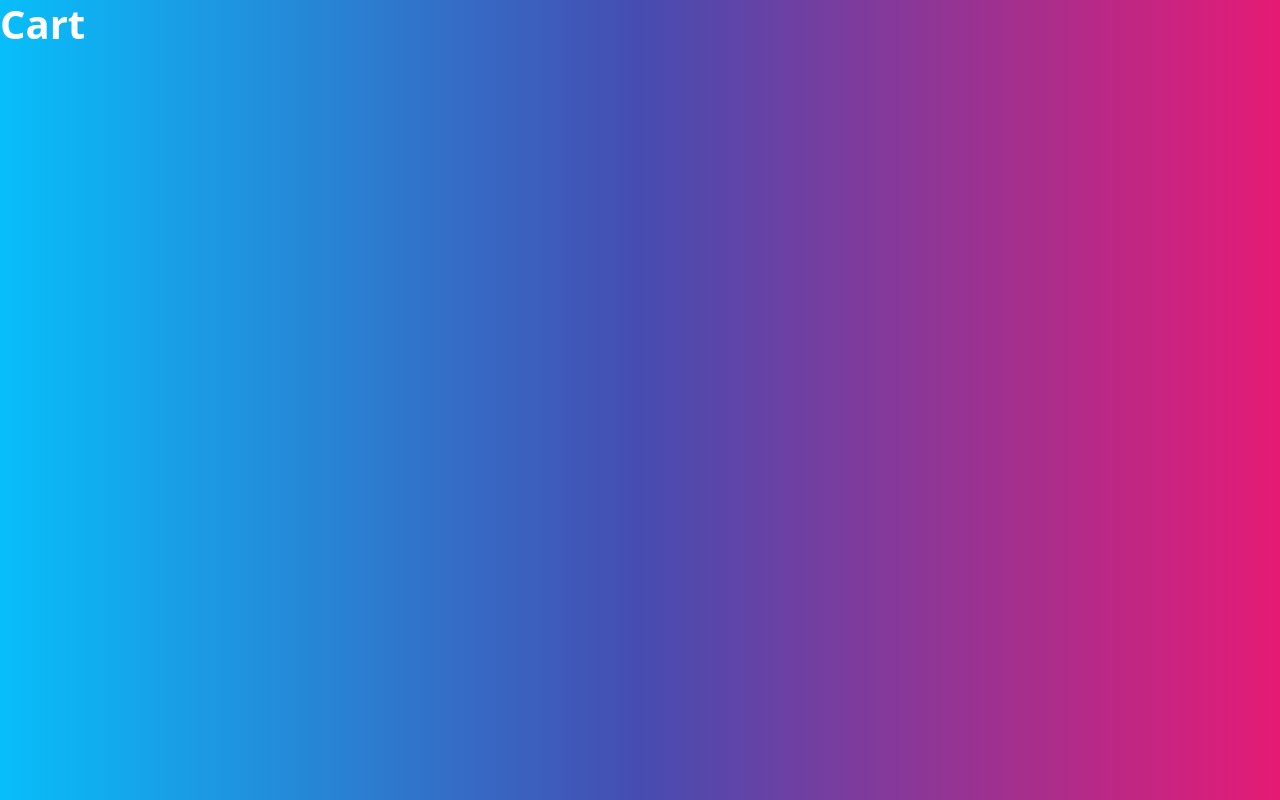
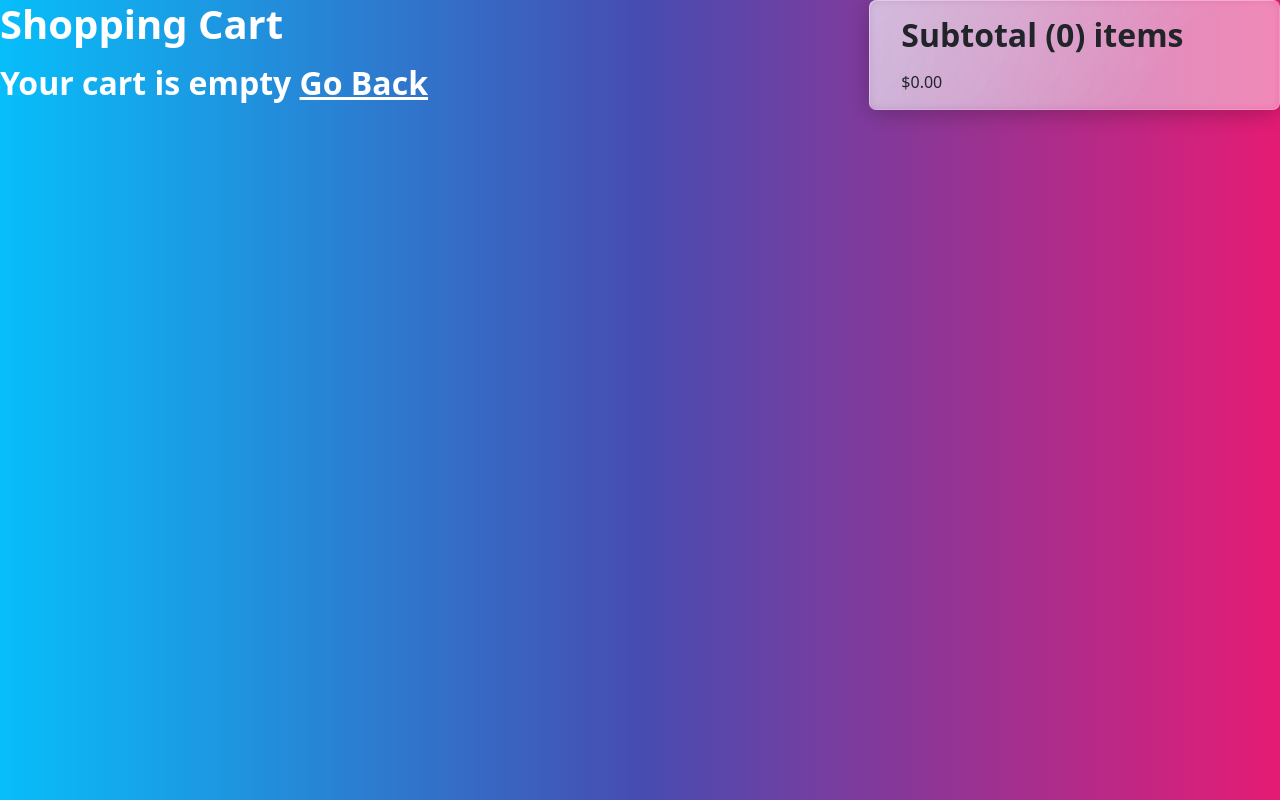
Before and after one commit to shivetay/udemy_mern_shop, a React (Create React App) app in the folder client/: page /cart/1 in a window 1280 px wide. Built offline with nearby package versions, Linux system fonts and the light colour scheme.

Commit message:
add: cart

```diff
--- a/client/src/App.js
+++ b/client/src/App.js
@@ -14,7 +14,7 @@ const App = () => {
         <MainLayout>
           <Route exact path='/' component={Home} />
           <Route exact path='/product/:id' component={ProductView} />
-          <Route exatc path='/cart/:id?' component={CartScreen} />
+          <Route path='/cart/:id?' component={CartScreen} />
         </MainLayout>
       </Router>
     </div>
--- a/client/src/components/features/Cart/CartScreen.js
+++ b/client/src/components/features/Cart/CartScreen.js
@@ -1,10 +1,102 @@
-import React from 'react';
+import React, { useEffect } from 'react';
+import { useDispatch, useSelector } from 'react-redux';
+import { Link } from 'react-router-dom';
+import {
+  Row,
+  Col,
+  ListGroup,
+  Image,
+  Form,
+  Button,
+  Card,
+} from 'react-bootstrap';
+import { addItem } from '../../../redux/cartReducer.js';
 
-const CartScreen = () => {
+const CartScreen = ({ match, location, history }) => {
+  const productId = match.params.id;
+  const qty = location.search ? Number(location.search.split('=')[1]) : 1; // get info from query
+  const dispatch = useDispatch;
+  const cart = useSelector((state) => state.cart);
+
+  const { cartItems } = cart;
+
+  useEffect(() => {
+    console.log(productId.id, 'id');
+    console.log(qty);
+    if (productId.id) {
+      console.log(productId.id);
+      dispatch(addItem(productId, qty));
+    }
+  }, [dispatch, productId, qty]);
   return (
-    <div>
-      <h1>Cart</h1>
-    </div>
+    <Row>
+      <Col md={8}>
+        <h1>Shopping Cart</h1>
+        {cartItems.length === 0 ? (
+          <h2>
+            Your cart is empty <Link to='/'>Go Back</Link>
+          </h2>
+        ) : (
+          <ListGroup variant='flush'>
+            {cartItems.map((item) => (
+              <ListGroup.Item key={item.product}>
+                <Row>
+                  <Col md={2}>
+                    <Image src={item.image} alt={item.name} fluid rounded />
+                  </Col>
+                  <Col md={3}>
+                    <Link to={`/product/${item.product}`}>{item.name}</Link>
+                  </Col>
+                  <Col md={2}>${item.price}</Col>
+                  <Col md={2}>
+                    <Form.Control
+                      as='select'
+                      value={item.qty}
+                      // onChange={(e) =>
+                      //   dispatch(
+                      //     addToCart(item.product, Number(e.target.value))
+                      //   )
+                      // }
+                    >
+                      {[...Array(item.countInStock).keys()].map((x) => (
+                        <option key={x + 1} value={x + 1}>
+                          {x + 1}
+                        </option>
+                      ))}
+                    </Form.Control>
+                  </Col>
+                  <Col md={2}>
+                    <Button
+                      type='button'
+                      variant='light'
+                      // onClick={() => removeFromCartHandler(item.product)}
+                    >
+                      <i className='fas fa-trash'></i>
+                    </Button>
+                  </Col>
+                </Row>
+              </ListGroup.Item>
+            ))}
+          </ListGroup>
+        )}
+      </Col>
+      <Col md={4}>
+        <Card>
+          <ListGroup variant='flush'>
+            <ListGroup.Item>
+              <h2>
+                Subtotal ({cartItems.reduce((acc, item) => acc + item.qty, 0)})
+                items
+              </h2>
+              $
+              {cartItems
+                .reduce((acc, item) => acc + item.qty * item.price, 0)
+                .toFixed(2)}
+            </ListGroup.Item>
+          </ListGroup>
+        </Card>
+      </Col>
+    </Row>
   );
 };
 
--- a/client/src/components/views/ProductView/ProductView.js
+++ b/client/src/components/views/ProductView/ProductView.js
@@ -18,7 +18,7 @@ import Rating from '../../features/Ratings/Rating';
 // import products from '../../../../../data/products';
 
 const ProductView = ({ history, match }) => {
-  const [qty, setQty] = useState(0);
+  const [qty, setQty] = useState(1);
   const dispatch = useDispatch();
   const productDetails = useSelector((state) => state.productDetails);
 
@@ -30,6 +30,7 @@ const ProductView = ({ history, match }) => {
 
   const addToCartHandler = () => {
     history.push(`/cart/${match.params.id}?qty=${qty}`);
+    console.log(match.params.id, 'btn id');
   };
 
   // const product = products.find((p) => p._id === match.params.id);
--- a/client/src/redux/cartReducer.js
+++ b/client/src/redux/cartReducer.js
@@ -41,7 +41,9 @@ export const addItem = (id, qty) => {
         'cartItems',
         JSON.stringify(getState().cart.cartItems)
       );
-    } catch (err) {}
+    } catch (err) {
+      console.log(err);
+    }
   };
 };
 
```
